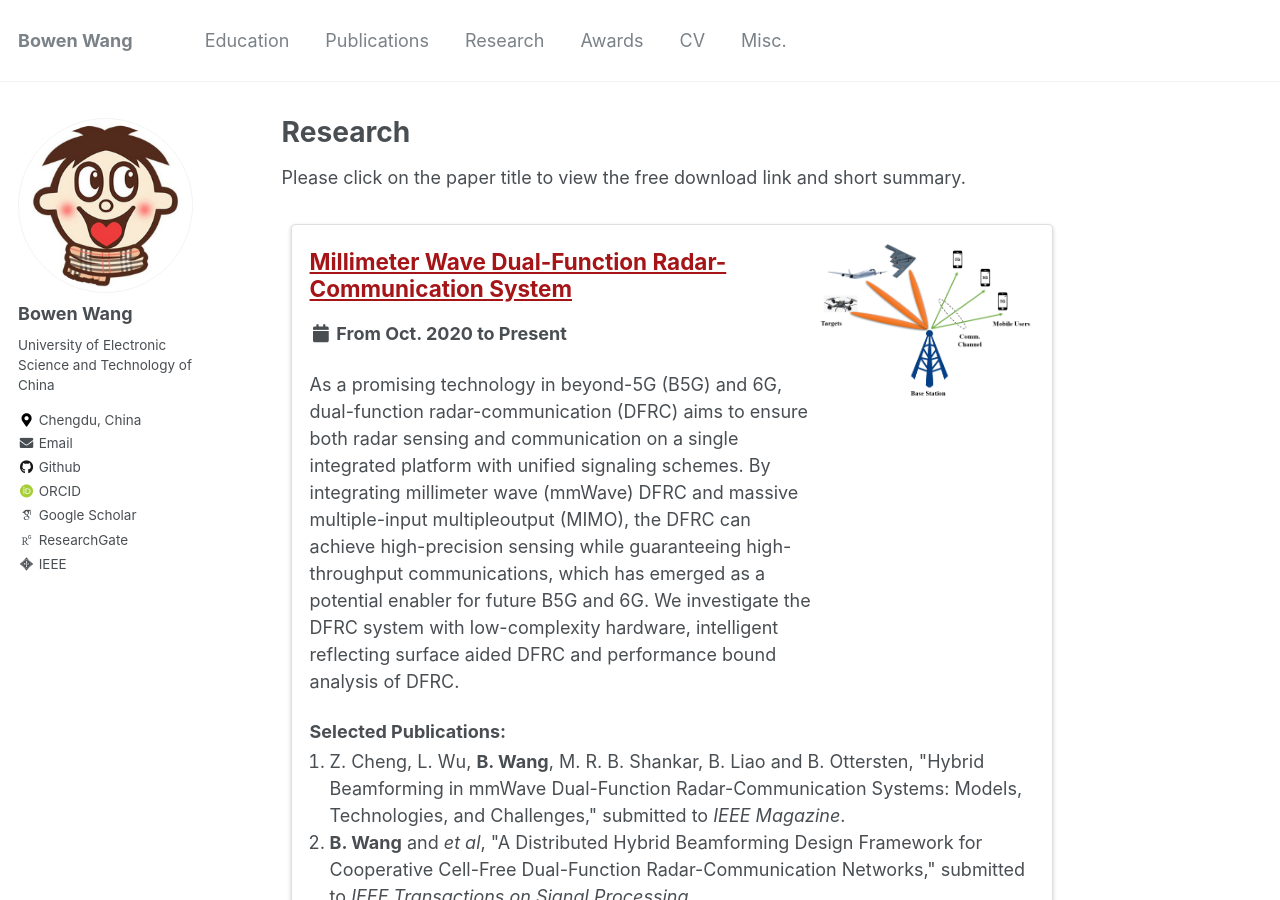
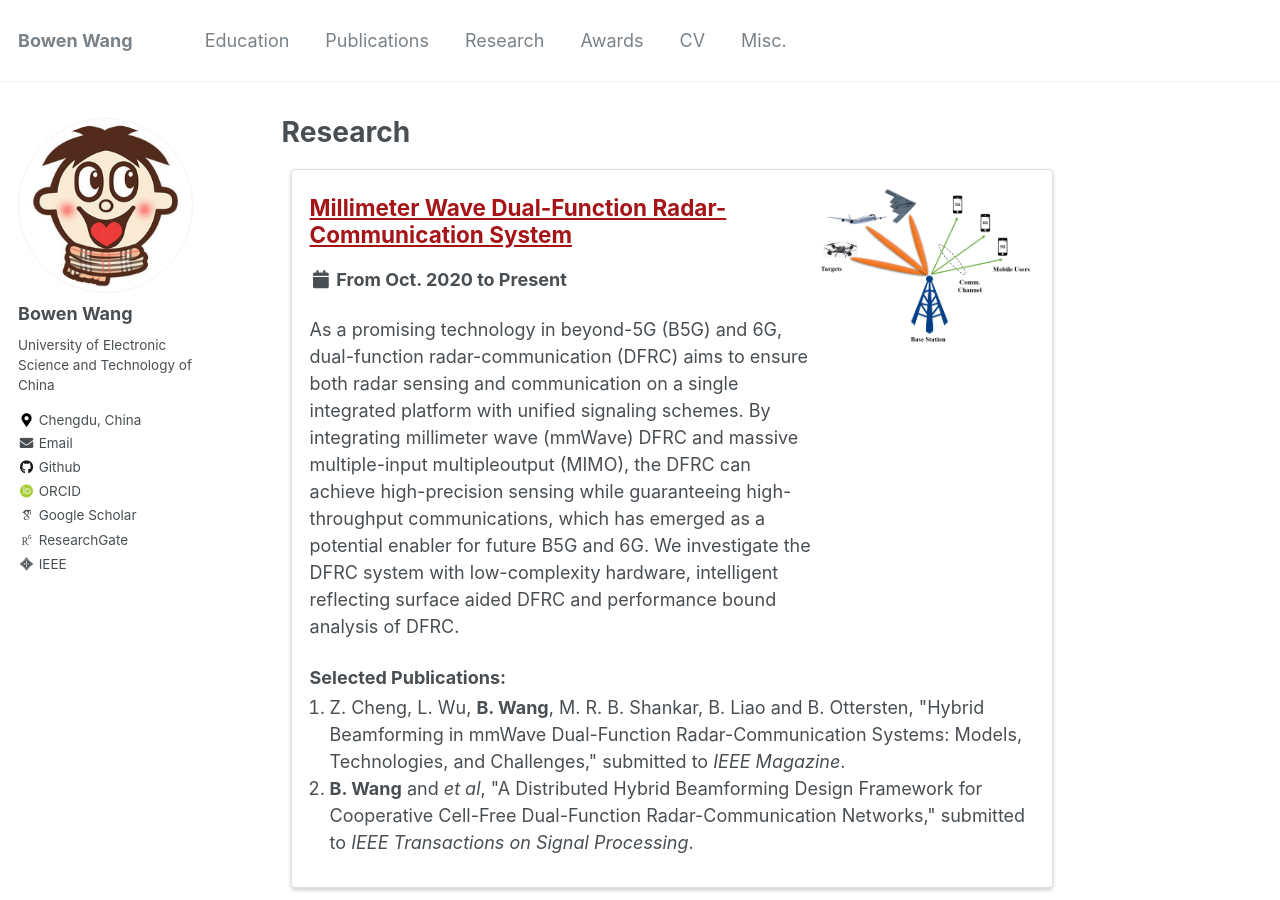
Before and after one commit to BW-Wang/BW-Wang.github.io, a Jekyll site: the page built from _pages/research.md, in a window 1280 px wide and 900 px high. Built offline with Jekyll 4.4.1, drawn with Linux system fonts in a browser that asks for light colours; some web fonts are replaced.

Commit message:
Update research.md

```diff
--- a/_pages/research.md
+++ b/_pages/research.md
@@ -8,8 +8,6 @@ author_profile: true
 
 {% include base_path %}
 
-Please click on the paper title to view the free download link and short summary.
-
 {% for post in site.research reversed %}
   {% include archive-single-research.html %}
 {% endfor %}
```
